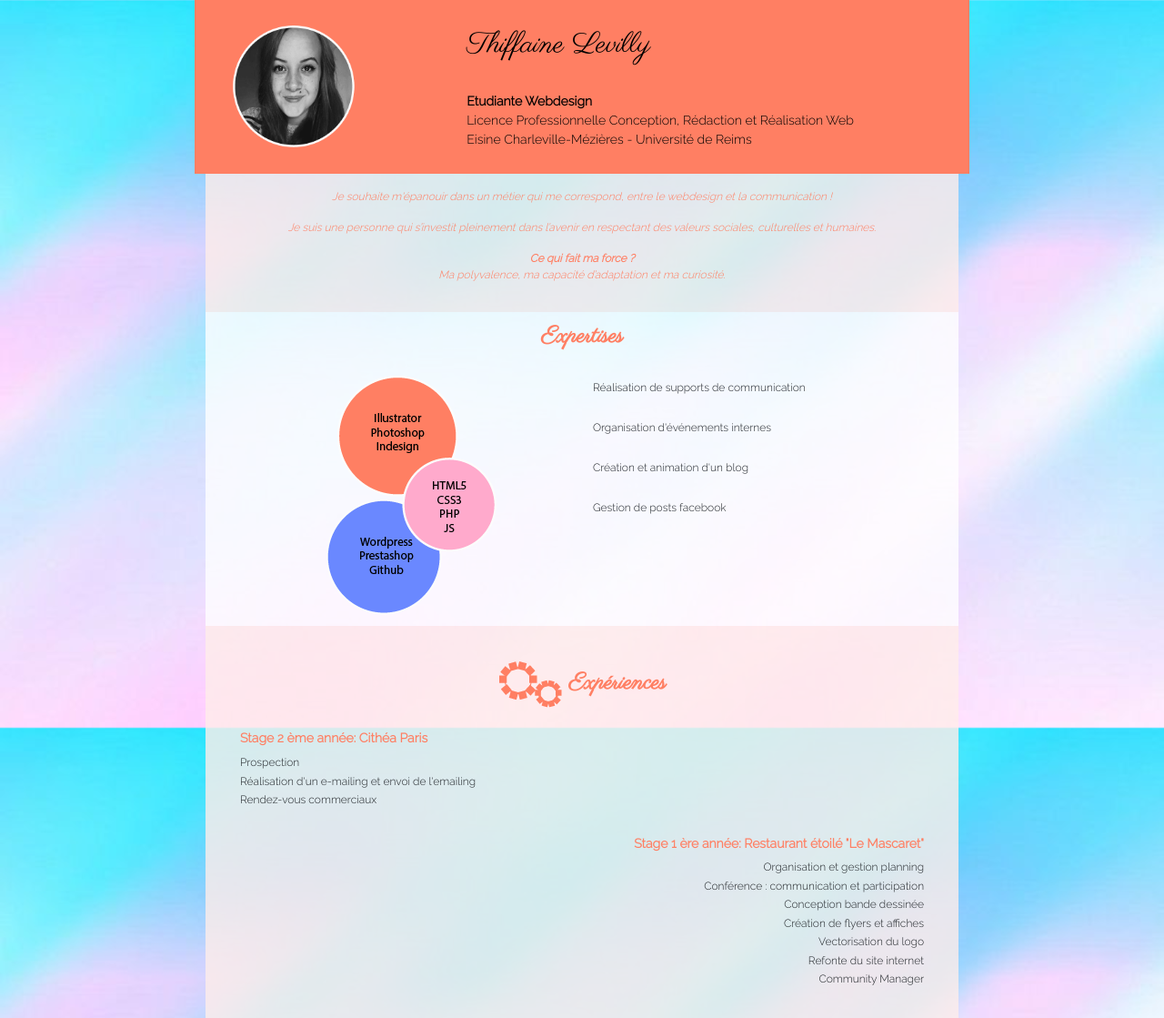
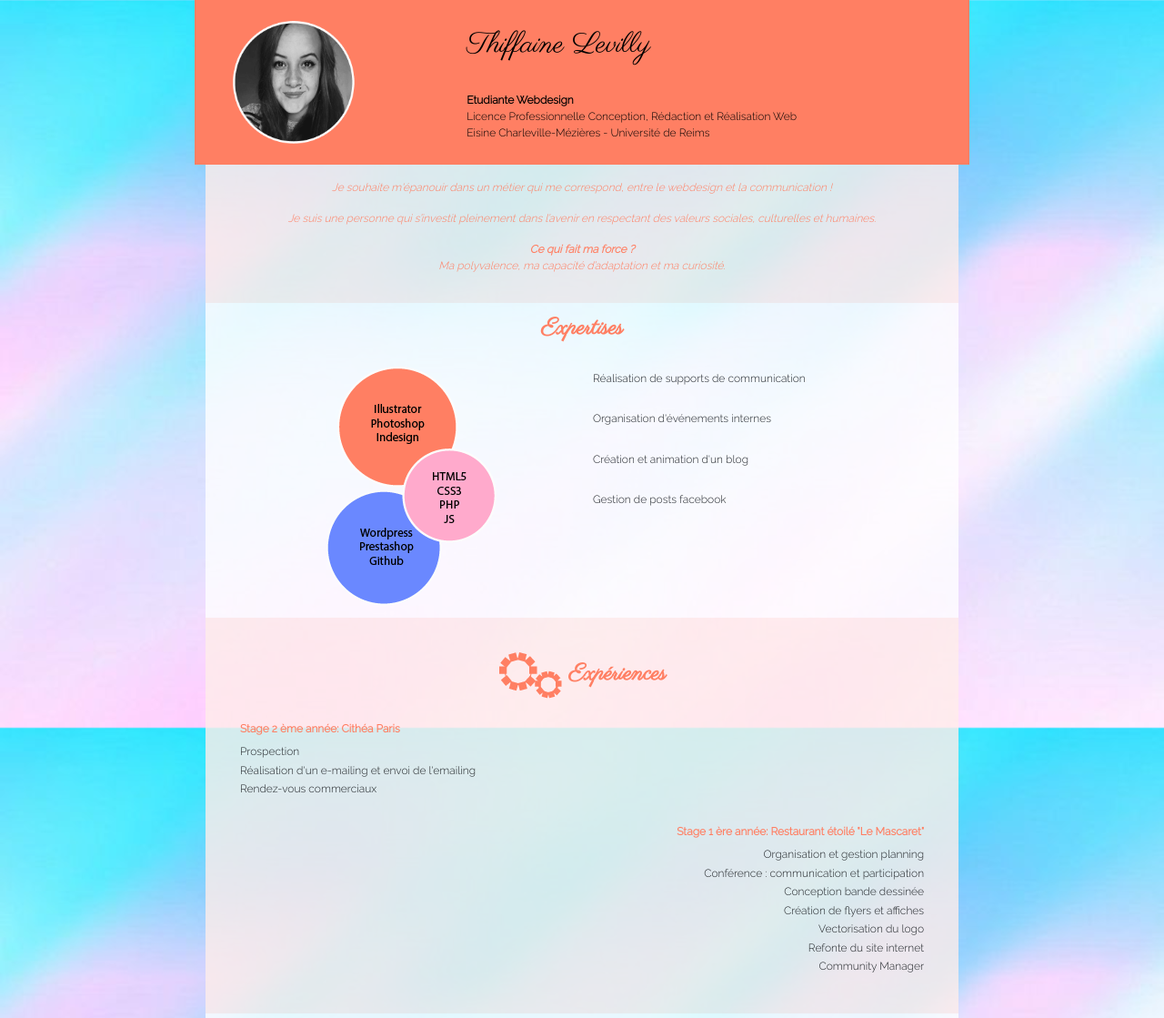
Before and after one commit to thiff812/thiff812.github.io, a plain HTML site: page index.html in a window 1280 px wide. Shown: the top 1119 px of the page at 91% size. Drawn offline with nearby package versions, Linux system fonts and the light colour scheme.

Commit message:
Update stylecv.css

```diff
--- a/stylecv.css
+++ b/stylecv.css
@@ -32,7 +32,7 @@ h1,h2{
 	padding-bottom: 1em;
 }
 #titre_pres{
-	font-size:1.1vw;
+	font-size:12px;
 }
 h1
 {
@@ -111,7 +111,7 @@ header{
 }
 
 h3{
-	font-size:1.1vw;
+	font-size:12px;
 	color:#ff7f63;
 	font-weight:bold;
 }
```
